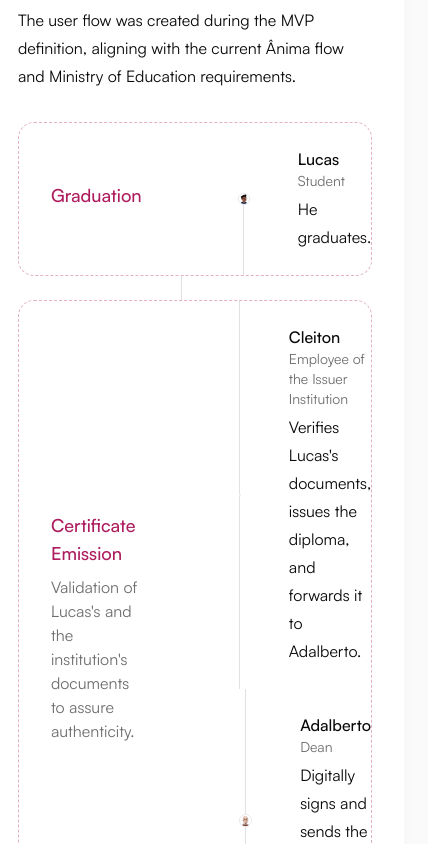
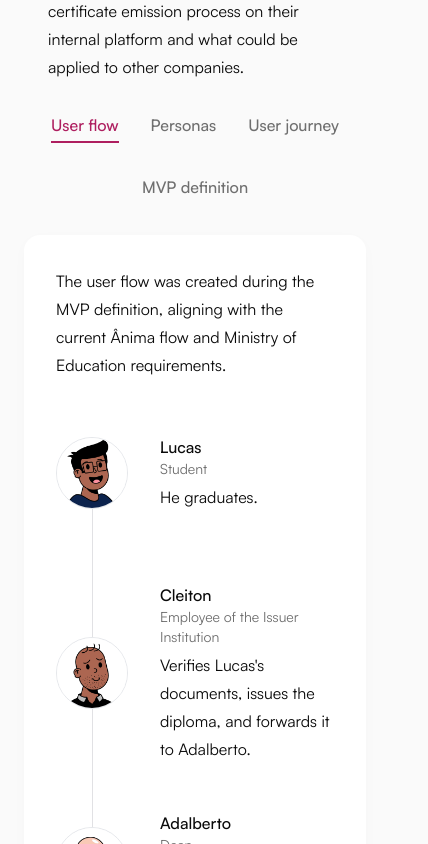
Before and after one commit to luccaromaniello/portfolio, a Next.js app: page /design/anima-educacao in a window 390 px wide. Shown: the part 2160-3004 px from the top of the page, 428 px wide, since content can reach past the window. Built offline with nearby package versions, Linux system fonts and the light colour scheme.

Commit message:
Adds responsiveness to user flow component

```diff
--- a/src/components/cases/anima/userFlow/UserFlow/index.tsx
+++ b/src/components/cases/anima/userFlow/UserFlow/index.tsx
@@ -6,8 +6,8 @@ import "../styles.css";
 const DividerPlaceholder = () => {
   return (
     <div className="flex flex-row w-full h-6 gap-16 lg:gap-4">
-      <div className="user-flow-alignment"></div>
-      <div className="flex flex-row w-full lg:pr-5 2xl:pr-4">
+      <div className="hidden sm:flex sm:flex-col user-flow-alignment"></div>
+      <div className="flex flex-row w-full gap-8 lg:pr-5 2xl:pr-4">
         <div className="flex flex-row w-[72px] justify-center">
           <Divider type={1} />
         </div>
--- a/src/components/cases/anima/userFlow/UserFlowItem/index.tsx
+++ b/src/components/cases/anima/userFlow/UserFlowItem/index.tsx
@@ -30,9 +30,9 @@ const UserFlowItem = ({
 }: UserFlowItemProps) => {
   return (
     <div
-      className={`flex flex-row gap-16 lg:gap-4 border border-dashed border-primary-main/35 items-center card-border`}
+      className={`flex flex-row gap-16 lg:gap-4 sm:border sm:border-dashed sm:border-primary-main/35 items-center card-border`}
     >
-      <div className="flex flex-col gap-2 user-flow-alignment">
+      <div className="hidden sm:flex sm:flex-col gap-2 user-flow-alignment">
         <h5 className="text-lg font-medium text-primary-main">{heading}</h5>
         <Text text={description ? description : ""} type={1} />
       </div>
@@ -41,7 +41,7 @@ const UserFlowItem = ({
           className={personas.length > 1 ? "flex flex-col" : "flex flex-row"}
         >
           {personas.map((persona, index) => (
-            <div key={index} className="flex flex-row gap-12 w-full">
+            <div key={index} className="flex flex-row gap-8 sm:gap-12 w-full">
               <div className="flex flex-col items-center">
                 {first ? (
                   <Divider type={1} placeholder />
```
